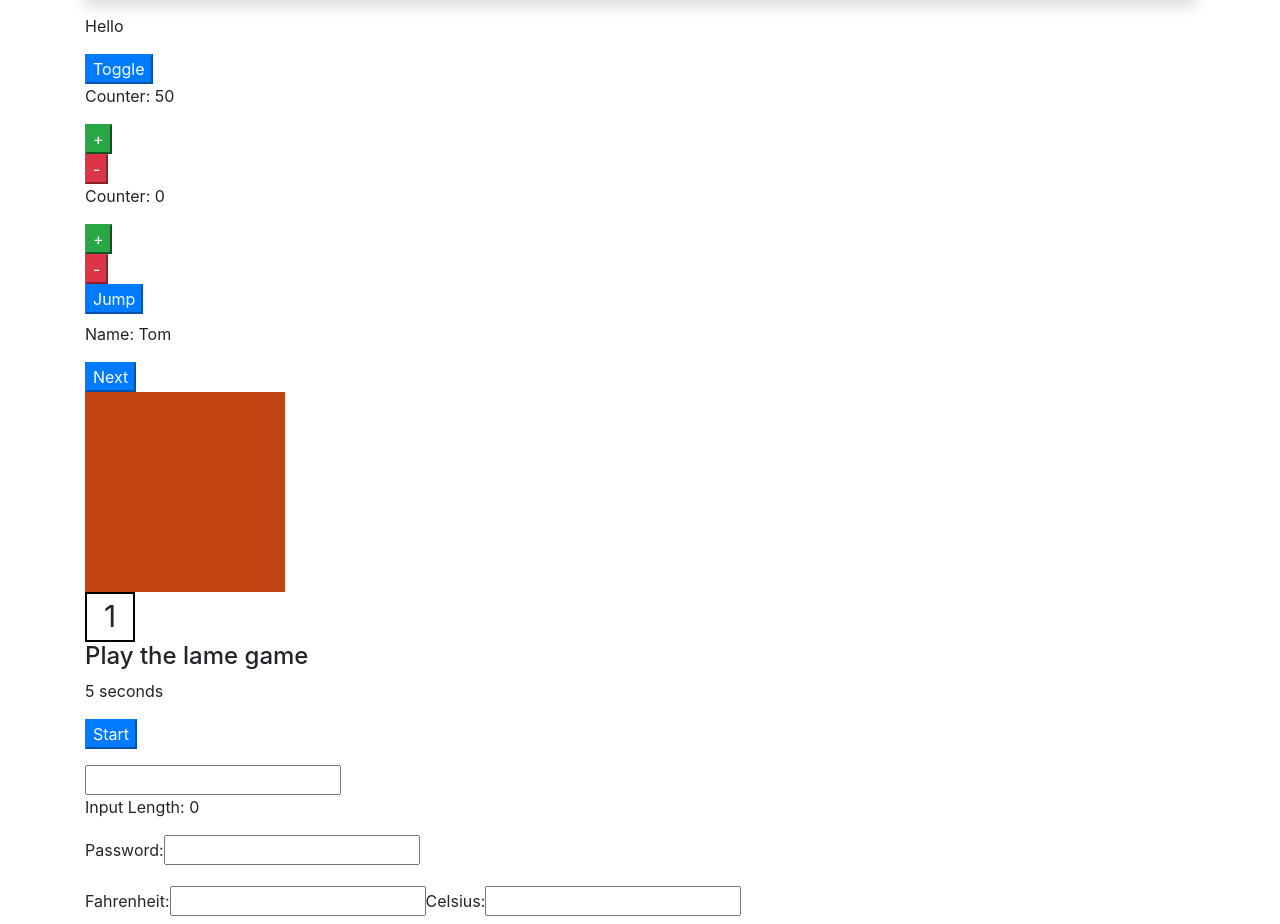
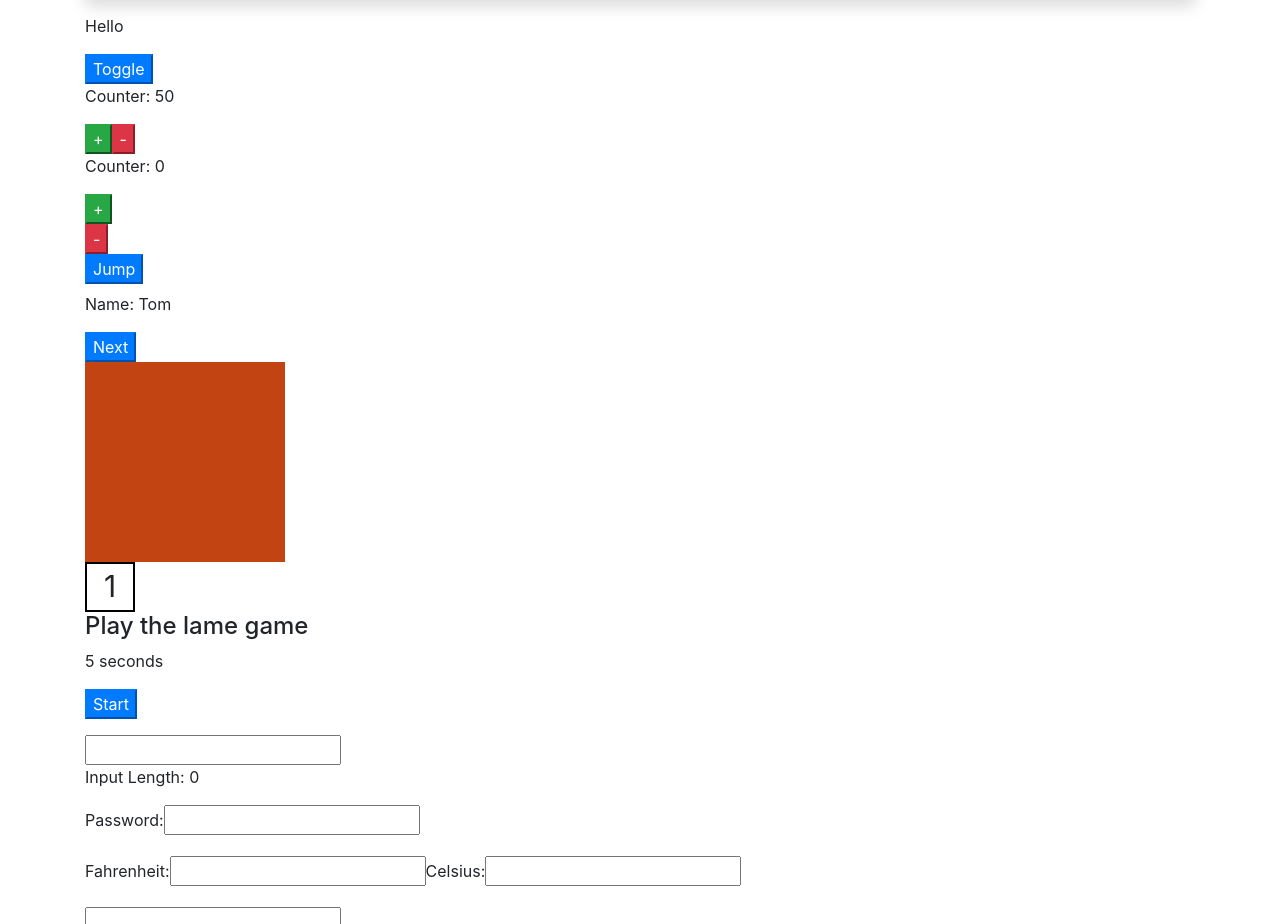
Before and after one commit to mdm106/week-09--first-react-app, a React (Create React App) app: page / in a window 1280 px wide. Shown: the part 880-1804 px from the top of the page. Built offline with nearby package versions, Linux system fonts and the light colour scheme.

Commit message:
Restyling to improve layout

```diff
--- a/src/components/Counter.js
+++ b/src/components/Counter.js
@@ -28,8 +28,10 @@ class Counter extends Component {
         return (
             <>
                 <p>Counter: {counter} </p>
-                <button className="btn-success" onClick={this.handleClickPlus}>+</button>
-                <button className="btn-danger" onClick={this.handleClickMinus}>-</button>
+                <div className="d-flex flex-row">
+                    <button className="btn-success" onClick={this.handleClickPlus}>+</button>
+                    <button className="btn-danger" onClick={this.handleClickMinus}>-</button>
+                </div>
             </>
         )
     }
```
